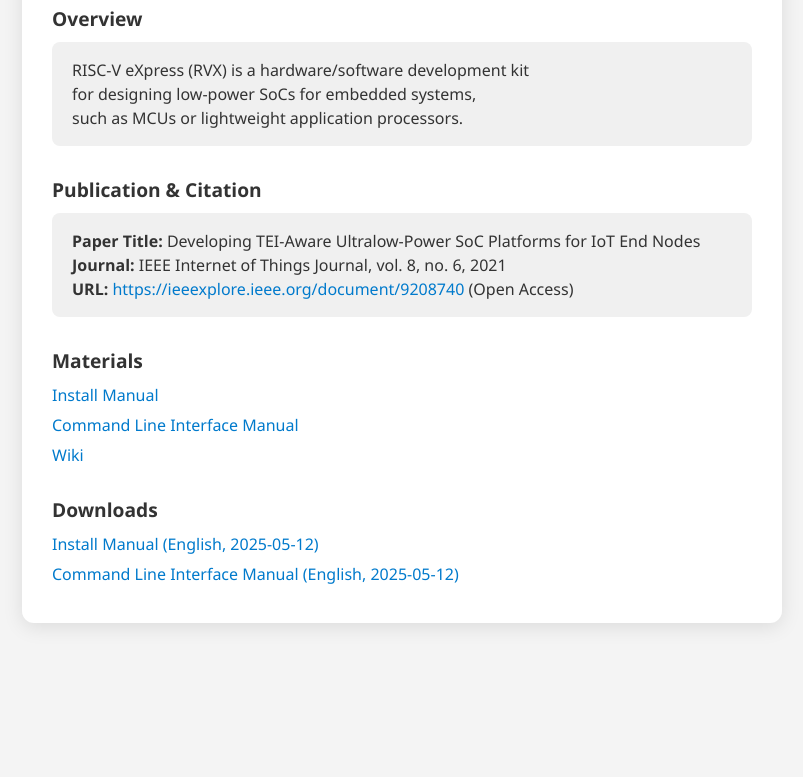
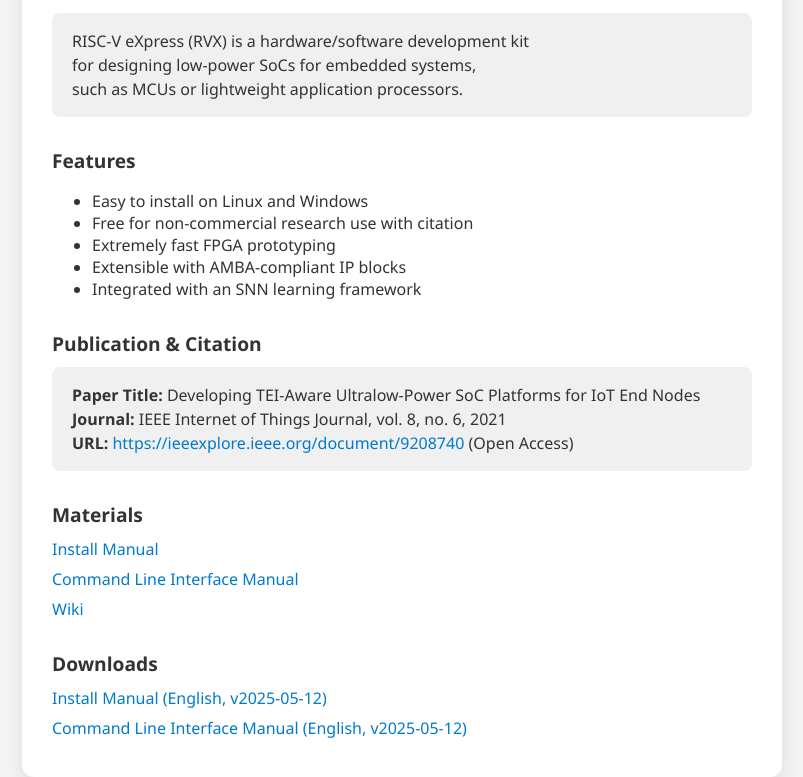
Before and after one commit to riscvexpress/riscvexpress.github.io, a plain HTML site: page index.html in a window 1280 px wide. Shown: the part 148-925 px from the top of the page, without its empty margins (238-1041 px from the left). Before the commit the page ends 800 px from the top, so only its background shows below. Drawn offline with Linux system fonts and the light colour scheme.

Commit message:
o. update

```diff
--- a/index.html
+++ b/index.html
@@ -1,8 +1,8 @@
 <!DOCTYPE html>
 <html lang="en">
     <head>
-  <meta charset="UTF-8" />
-  <meta name="viewport" content="width=device-width, initial-scale=1.0"/>
+        <meta charset="UTF-8">
+        <meta name="viewport" content="width=device-width, initial-scale=1.0">
         <title>RISC-V eXpress (RVX)</title>
         <style>
     body {
@@ -75,34 +75,46 @@
     <body>
         <div class="container">
             <h1>RISC-V eXpress (RVX)</h1>
-
             <div class="section-title">Overview</div>
             <div class="gray-box">
-      RISC-V eXpress (RVX) is a hardware/software development kit<br>
-      for designing low-power SoCs for embedded systems,<br>
+                RISC-V eXpress (RVX) is a hardware/software development kit
+                <br>
+                for designing low-power SoCs for embedded systems,
+                <br>
                 such as MCUs or lightweight application processors.
             </div>
-
+            <div class="section-title">Features</div>
+            <ul>
+                <li>Easy to install on Linux and Windows</li>
+                <li>Free for non-commercial research use with citation</li>
+                <li>Extremely fast FPGA prototyping</li>
+                <li>Extensible with AMBA-compliant IP blocks</li>
+                <li>Integrated with an SNN learning framework</li>
+            </ul>
             <div class="section-title">Publication & Citation</div>
             <div class="gray-box">
-      <strong>Paper Title:</strong> Developing TEI-Aware Ultralow-Power SoC Platforms for IoT End Nodes<br>
-      <strong>Journal:</strong> IEEE Internet of Things Journal, vol. 8, no. 6, 2021<br>
-      <strong>URL:</strong> <a href="https://ieeexplore.ieee.org/document/9208740" target="_blank">
+                <strong>Paper Title:</strong>
+                Developing TEI-Aware Ultralow-Power SoC Platforms for IoT End Nodes
+                <br>
+                <strong>Journal:</strong>
+                IEEE Internet of Things Journal, vol. 8, no. 6, 2021
+                <br>
+                <strong>URL:</strong>
+                <a href="https://ieeexplore.ieee.org/document/9208740" target="_blank">
                     https://ieeexplore.ieee.org/document/9208740
-      </a> (Open Access)
+                </a>
+                (Open Access)
             </div>
-
             <div class="section-title">Materials</div>
             <div class="link-text">
                 <a href="rvx_install_manual_en.html">Install Manual</a>
                 <a href="rvx_cli_manual_en.html">Command Line Interface Manual</a>
                 <a href="https://rvx.coreicc.net/wiki" target="_blank">Wiki</a>
             </div>
-
             <div class="section-title">Downloads</div>
             <div class="link-text">
-      <a href="manuals/rvx_install_manual_en_v2025-05-12.pdf" target="_blank">Install Manual (English, 2025-05-12)</a>
-      <a href="manuals/rvx_cli_manual_en_v2025-05-12.pdf" target="_blank">Command Line Interface Manual (English, 2025-05-12)</a>
+                <a href="manuals/rvx_install_manual_en_v2025-05-12.pdf" target="_blank">Install Manual (English, v2025-05-12)</a>
+                <a href="manuals/rvx_cli_manual_en_v2025-05-12.pdf" target="_blank">Command Line Interface Manual (English, v2025-05-12)</a>
             </div>
         </div>
     </body>
```
Lines whose indentation alone changed are shown as unchanged.
